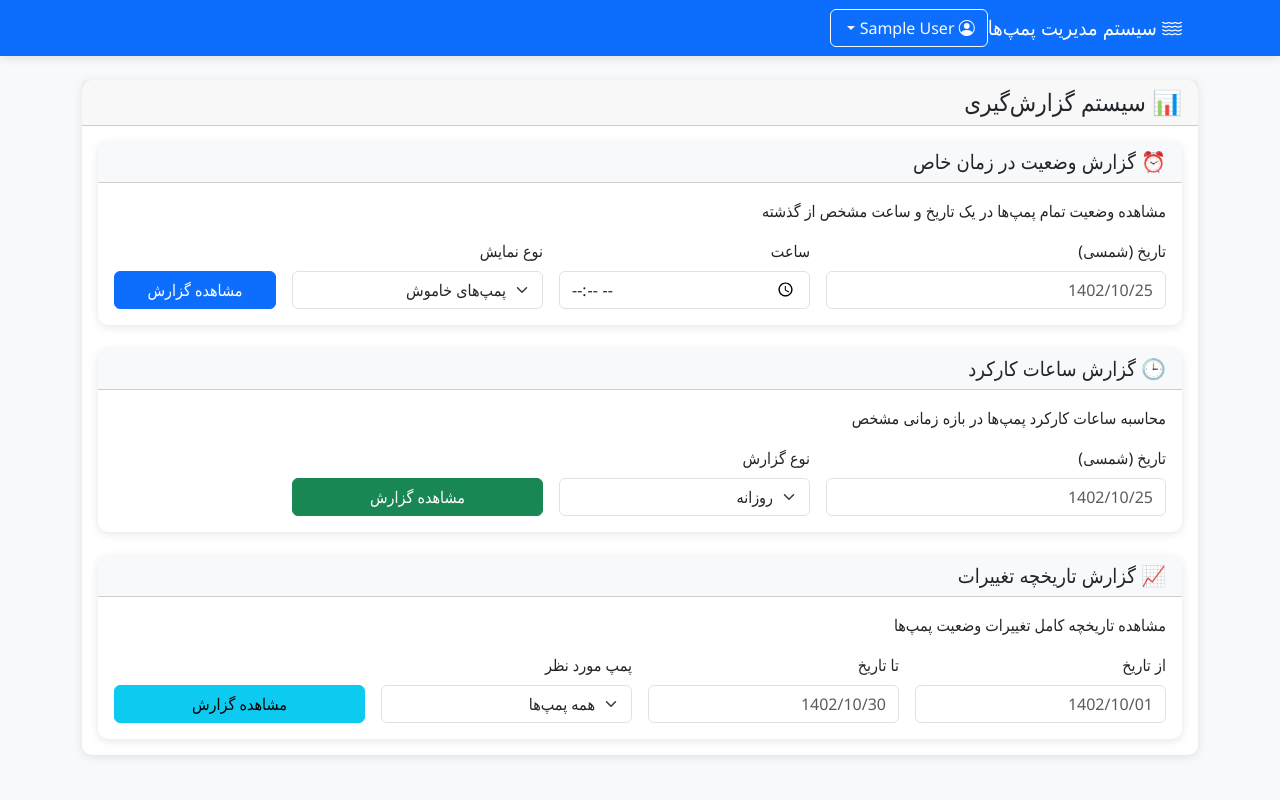
After one commit to Reza010101/pump-managment, a Flask app: page /reports in a window 1280 px wide. The commit adds this page. Run offline with Flask 3, Linux system fonts and the light colour scheme; the visitor is signed in with stand-in values (Sample User, id 1); parts of the project's set-up code (start-up, migrations or seed data) failed here and were passed over; some libraries are stand-ins or nearby versions.

Commit message:
feat: add reporting dashboard with historical status and hours analysis

```diff
--- a/app.py
+++ b/app.py
@@ -386,16 +386,12 @@ def import_history():
                         action_time_jalali = f"{date_jalali} {time_jalali}"
 
                     # کامل کردن فرمت زمان
-                    if ' ' in action_time_jalali:
                         date_part, time_part = action_time_jalali.split(' ', 1)
                         if ':' not in time_part:
                             time_part += ':00'
                         elif time_part.count(':') == 1:
                             time_part += ':00'
                         action_time_jalali = f"{date_part} {time_part}"
-                    else:
-                        # اگر فقط تاریخ داریم
-                        action_time_jalali += " 00:00:00"
 
                     # تبدیل تاریخ شمسی به میلادی
                     try:
@@ -520,6 +516,13 @@ def update_pump_current_status():
 
     conn.commit()
     conn.close()
+@app.route('/reports')
+def reports_dashboard():
+    if 'user_id' not in session:
+        return redirect('/login')
+
+    return render_template('reports.html')
+
 if __name__ == '__main__':
     # مطمئن شو دیتابیس وجود دارد
     if not os.path.exists('pump_management.db'):
--- a/templates/base_dashboard.html
+++ b/templates/base_dashboard.html
@@ -49,6 +49,9 @@
                         <li><a class="dropdown-item" href="/change-password">
                             <i class="bi bi-key"></i> تغییر پسورد
                         </a></li>
+                        <li><a class="dropdown-item" href="/reports">
+                        <i class="bi bi-graph-up"></i> گزارشات
+                        </a></li>
                         {% if session.role == 'admin' %}
                         <li><a class="dropdown-item" href="/admin/users">
                             <i class="bi bi-people"></i> مدیریت کاربران
--- /dev/null
+++ b/templates/reports.html
@@ -0,0 +1,116 @@
+{% extends "base_dashboard.html" %}
+
+{% block content %}
+<div class="row">
+    <div class="col-12">
+        <div class="card">
+            <div class="card-header">
+                <h4 class="mb-0">📊 سیستم گزارش‌گیری</h4>
+            </div>
+            <div class="card-body">
+                <!-- گزارش ۱: وضعیت در زمان خاص -->
+                <div class="card mb-4">
+                    <div class="card-header bg-light">
+                        <h5 class="mb-0">⏰ گزارش وضعیت در زمان خاص</h5>
+                    </div>
+                    <div class="card-body">
+                        <p>مشاهده وضعیت تمام پمپ‌ها در یک تاریخ و ساعت مشخص از گذشته</p>
+                        <form action="/report/status-at-time" method="GET" class="row g-3">
+                            <div class="col-md-4">
+                                <label class="form-label">تاریخ (شمسی)</label>
+                                <input type="text" class="form-control" name="date" placeholder="1402/10/25" required>
+                            </div>
+                            <div class="col-md-3">
+                                <label class="form-label">ساعت</label>
+                                <input type="time" class="form-control" name="time" required>
+                            </div>
+                            <div class="col-md-3">
+                                <label class="form-label">نوع نمایش</label>
+                                <select class="form-select" name="display_type">
+                                    <option value="off">پمپ‌های خاموش</option>
+                                    <option value="on">پمپ‌های روشن</option>
+                                    <option value="all">همه پمپ‌ها</option>
+                                </select>
+                            </div>
+                            <div class="col-md-2">
+                                <label class="form-label">&nbsp;</label>
+                                <button type="submit" class="btn btn-primary w-100">مشاهده گزارش</button>
+                            </div>
+                        </form>
+                    </div>
+                </div>
+
+                <!-- گزارش ۲: ساعات کارکرد -->
+                <div class="card mb-4">
+                    <div class="card-header bg-light">
+                        <h5 class="mb-0">🕒 گزارش ساعات کارکرد</h5>
+                    </div>
+                    <div class="card-body">
+                        <p>محاسبه ساعات کارکرد پمپ‌ها در بازه زمانی مشخص</p>
+                        <form action="/report/daily-hours" method="GET" class="row g-3" id="hoursReportForm">
+                            <div class="col-md-4" id="dailyDateField">
+                                <label class="form-label">تاریخ (شمسی)</label>
+                                <input type="text" class="form-control" name="date" placeholder="1402/10/25" required>
+                            </div>
+                            <div class="col-md-4" id="monthlyDateField" style="display: none;">
+                                <label class="form-label">ماه و سال (شمسی)</label>
+                                <input type="text" class="form-control" name="month" placeholder="1402/10" required>
+                            </div>
+                            <div class="col-md-3">
+                                <label class="form-label">نوع گزارش</label>
+                                <select class="form-select" name="report_type" id="reportType">
+                                    <option value="daily">روزانه</option>
+                                    <option value="monthly">ماهانه</option>
+                                </select>
+                            </div>
+                            <div class="col-md-3">
+                                <label class="form-label">&nbsp;</label>
+                                <button type="submit" class="btn btn-success w-100">مشاهده گزارش</button>
+                            </div>
+                        </form>
+                    </div>
+                </div>
+                <!-- گزارش ۳: تاریخچه تغییرات -->
+                <div class="card">
+                    <div class="card-header bg-light">
+                        <h5 class="mb-0">📈 گزارش تاریخچه تغییرات</h5>
+                    </div>
+                    <div class="card-body">
+                        <p>مشاهده تاریخچه کامل تغییرات وضعیت پمپ‌ها</p>
+                        <form action="/report/full-history" method="GET" class="row g-3">
+                            <div class="col-md-3">
+                                <label class="form-label">از تاریخ</label>
+                                <input type="text" class="form-control" name="from_date" placeholder="1402/10/01">
+                            </div>
+                            <div class="col-md-3">
+                                <label class="form-label">تا تاریخ</label>
+                                <input type="text" class="form-control" name="to_date" placeholder="1402/10/30">
+                            </div>
+                            <div class="col-md-3">
+                                <label class="form-label">پمپ مورد نظر</label>
+                                <select class="form-select" name="pump_id">
+                                    <option value="all">همه پمپ‌ها</option>
+                                    {% for i in range(1, 59) %}
+                                    <option value="{{ i }}">پمپ {{ i }}</option>
+                                    {% endfor %}
+                                </select>
+                            </div>
+                            <div class="col-md-3">
+                                <label class="form-label">&nbsp;</label>
+                                <button type="submit" class="btn btn-info w-100">مشاهده گزارش</button>
+                            </div>
+                        </form>
+                    </div>
+                </div>
+            </div>
+        </div>
+    </div>
+</div>
+<script>
+document.getElementById('reportType').addEventListener('change', function() {
+    const isMonthly = this.value === 'monthly';
+    document.getElementById('dailyDateField').style.display = isMonthly ? 'none' : 'block';
+    document.getElementById('monthlyDateField').style.display = isMonthly ? 'block' : 'none';
+});
+</script>
+{% endblock %}
```
Also changed, not shown: templates/dashboard.html (+4 -12 lines).
